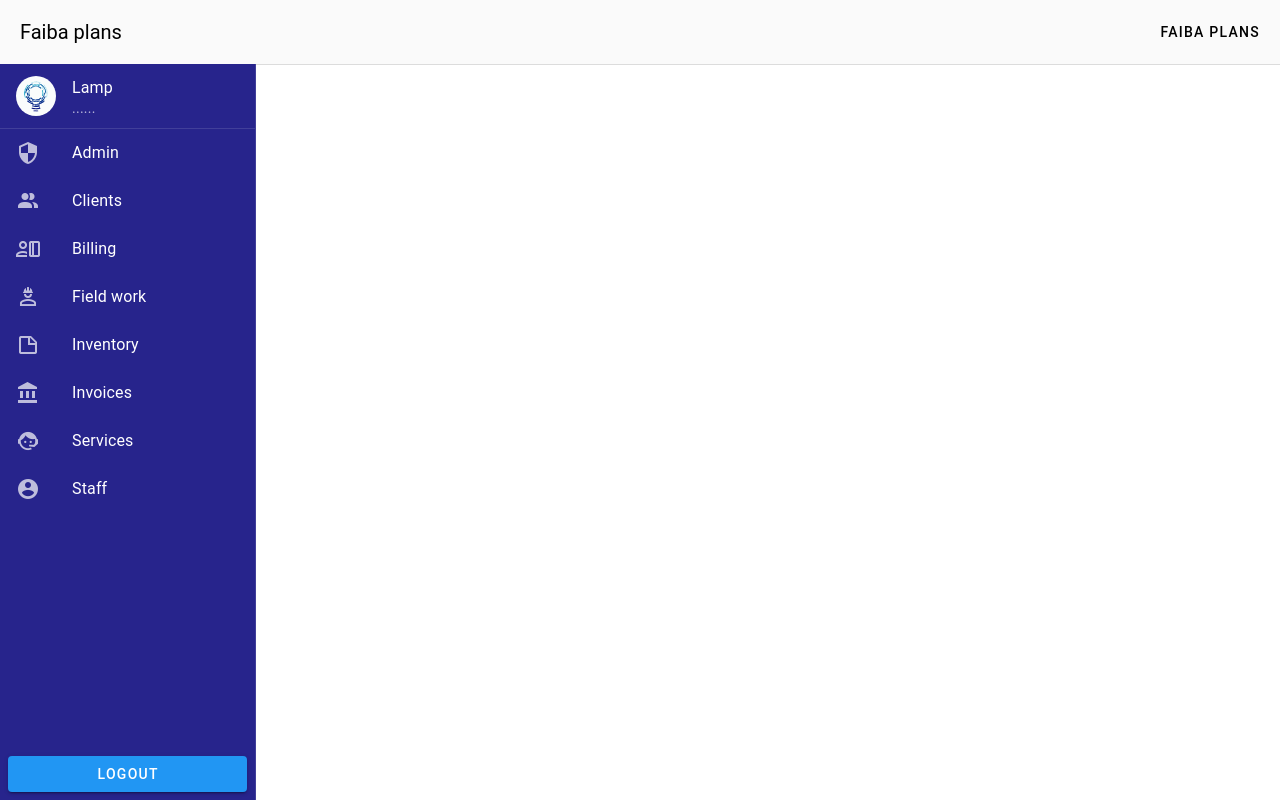
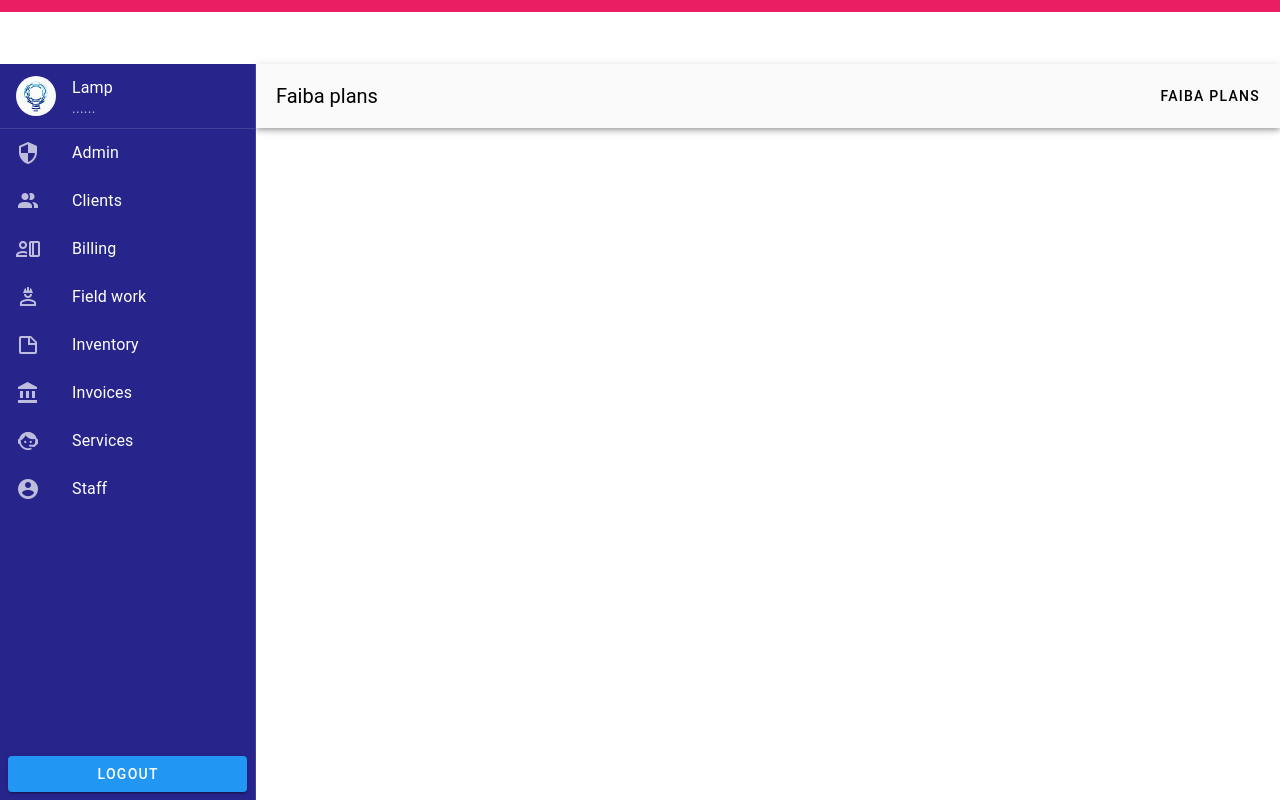
Before and after one commit to chrisgathuthi/crm, a Vue app in the folder frontend/: page /services in a window 1280 px wide. Built offline with nearby package versions, Linux system fonts and the light colour scheme.

Commit message:
ui - change layout

```diff
--- a/frontend/src/views/ServicesView.vue
+++ b/frontend/src/views/ServicesView.vue
@@ -5,16 +5,22 @@ import Navigation from '../components/Navigation.vue';
 const router = useRouter()
 </script>
 <template>
-    <aside class="bg-pink">
+    <main class="">
+        <aside class="bg-red">
             <Navigation />
         </aside>
-    <main class="h-screen">
-        <v-toolbar class="bg-grey-lighten-5 border-b">
+        <section>
+            <div>
+                <v-app-bar prominent class="bg-grey-lighten-5" tag="div">
                     <v-toolbar-title>Faiba plans</v-toolbar-title>
                     <v-spacer></v-spacer>
                     <v-btn @click="router.push({ name: 'service-form' })">faiba plans</v-btn>
-        </v-toolbar>
+                </v-app-bar>
+
+            </div>
+
 
             <RouterView />
+        </section>
     </main>
 </template>
```
Lines whose indentation alone changed are shown as unchanged.
